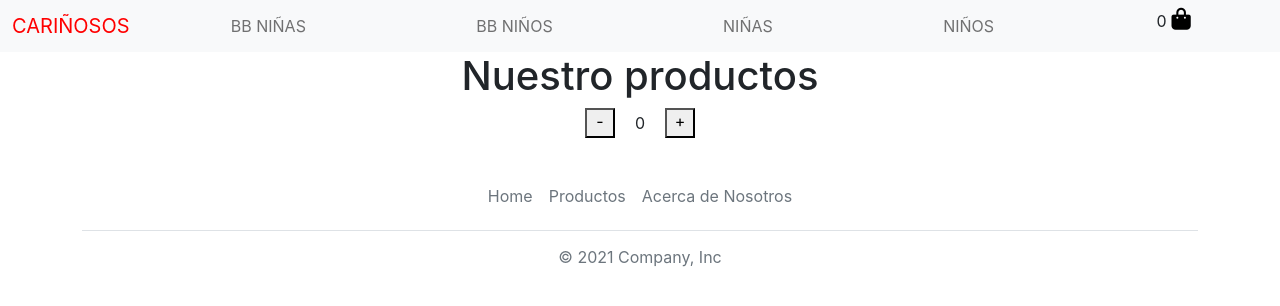
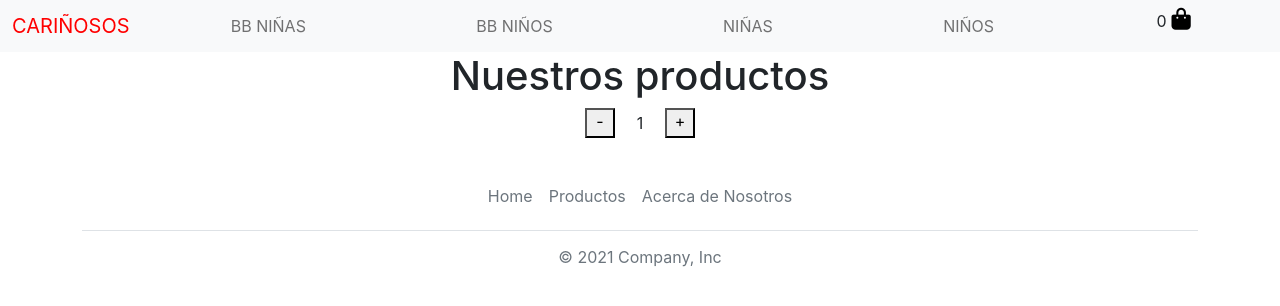
Before and after one commit to adrian-mendez/e-shop, a React (Create React App) app: page / in a window 1280 px wide. Shown: the top 306 px of the page. Built offline with nearby package versions, Linux system fonts and the light colour scheme.

Commit message:
Solucione los a

```diff
--- a/src/App.js
+++ b/src/App.js
@@ -1,5 +1,5 @@
 
-import logo from './logo.svg';
+
 import './App.css';
 import NavBar from './components/NavBar/NavBar';
 import Footer from './components/Footer/Footer';
@@ -19,10 +19,8 @@ const App = () => {
           <CartWidget/>
         </NavBar>
 
-
-
       </header>
-      <ItemListContainer/>
+      <ItemListContainer titulo="Nuestros productos"/>
 
 
       <Footer/>
--- a/src/components/Footer/Footer.js
+++ b/src/components/Footer/Footer.js
@@ -5,10 +5,10 @@ const Footer = () => {
         <div className="container">
         <footer className="py-3 my-4">
           <ul className="nav justify-content-center border-bottom pb-3 mb-3">
-            <li className="nav-item"><a href="#" className="nav-link px-2 text-muted">Home</a></li>
-            <li className="nav-item"><a href="#" className="nav-link px-2 text-muted">Productos</a></li>
+            <li className="nav-item nav-link px-2 text-muted">Home</li>
+            <li className="nav-item nav-link px-2 text-muted">Productos</li>
 
-            <li className="nav-item"><a href="#" className="nav-link px-2 text-muted">Acerca de Nosotros</a></li>
+            <li className="nav-item nav-link px-2 text-muted">Acerca de Nosotros</li>
           </ul>
           <p className="text-center text-muted">&copy; 2021 Company, Inc</p>
         </footer>
--- a/src/components/ItemCount/ItemCount.js
+++ b/src/components/ItemCount/ItemCount.js
@@ -2,10 +2,10 @@ import { useState } from "react";
 import "./ItemCount.css";
 
 const ItemCount = () => {
-  const [count, setCount] = useState(0);
+  const [count, setCount] = useState(1);
 
   const substract = () => {
-      if(count <= 0) {
+      if(count <= 1) {
           console.log('nada')
       } else {
           setCount(count - 1)
--- a/src/components/ItemListContainer/ItemListContainer.js
+++ b/src/components/ItemListContainer/ItemListContainer.js
@@ -1,10 +1,14 @@
 import './ItemListContainer.css'
 import ItemCount from '../ItemCount/ItemCount';
 
-const ItemListContainer = () => {
+
+
+const ItemListContainer = (props) => {
     return <>
-       <h1>Nuestro productos</h1>
-       <ItemCount/>
+
+        <h1> { props.titulo } </h1>
+         <ItemCount stock="5"/>
+
     </>
 }
 
--- a/src/components/NavBar/NavBar.js
+++ b/src/components/NavBar/NavBar.js
@@ -3,13 +3,13 @@ import CartWidget from '../CartWidget/CartWidget';
 
 
 const NavBar = () => {
-    console.log('hola')
+
   return <>
     <nav className="navbar navbar-expand-lg navbar-light bg-light">
       <div className="container-fluid">
-        <a className="navbar-brand color-red" href="#">
+        <span className="navbar-brand color-red">
           CARIÑOSOS
-        </a>
+        </span>
         <button
           className="navbar-toggler"
           type="button"
@@ -24,24 +24,24 @@ const NavBar = () => {
         <div className="collapse navbar-collapse" id="navbarNavDropdown">
           <ul className="navbar-nav">
             <li className="nav-item">
-              <a className="nav-link bg--red" aria-current="page" href="#">
+              <span className="nav-link bg--red">
                 BB NIÑAS
-              </a>
+              </span>
             </li>
             <li className="nav-item">
-              <a className="nav-link bg--red" href="#">
+              <span className="nav-link bg--red">
                 BB NIÑOS
-              </a>
+              </span>
             </li>
             <li className="nav-item">
-              <a className="nav-link bg--red" href="#">
+              <span className="nav-link bg--red">
                 NIÑAS
-              </a>
+              </span>
             </li>
             <li className="nav-item">
-              <a className="nav-link bg--red" href="#">
+              <span className="nav-link bg--red">
                 NIÑOS
-              </a>
+              </span>
             </li>
             <CartWidget/>
           </ul>
```
Also changed, not shown: 1 other file (tests, documents, lock files or other folders).
